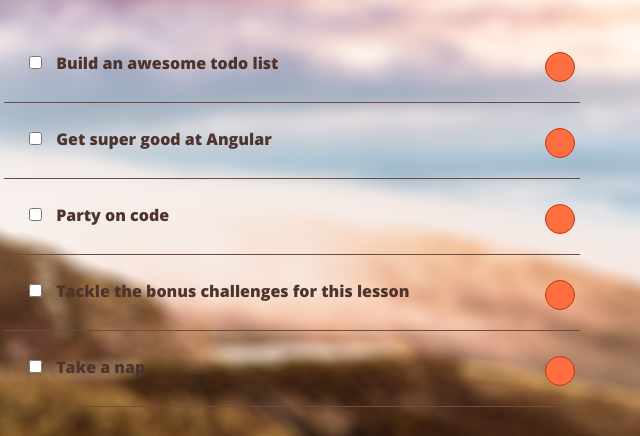
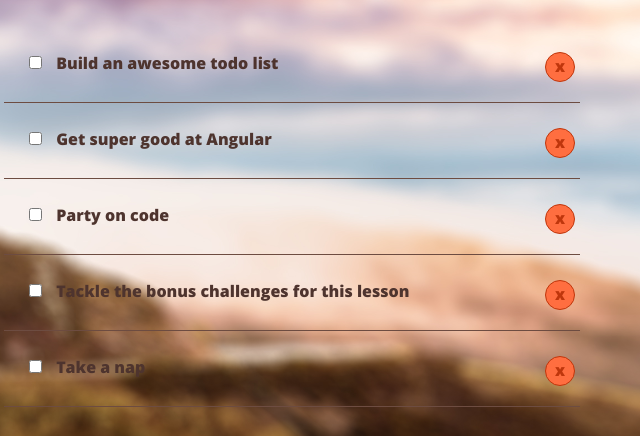
Before and after one commit to rushindrasinha/ToDo, a plain HTML site: page angular_todo-starter_code/index.html in a window 1280 px wide. Shown: the part 327-763 px from the top of the page, 348-988 px from the left. Drawn offline with nearby package versions, Linux system fonts and the light colour scheme.

Commit message:
Added missing 'x' from delete buttons

```diff
--- a/angular_todo-starter_code/index.html
+++ b/angular_todo-starter_code/index.html
@@ -42,7 +42,7 @@
 					<li ng-repeat='todo in todos.todoList'>
 					<!--{{$index + 1}})--><input class="checkbox" type="checkbox" ng-model="todo.done">
 					<span ng-class="{done: todo.done}" > {{todo.task}} </span>
-					<button class="btn btn-delete" ng-click="todos.delTodo($index)" ></button>
+					<button class="btn btn-delete" ng-click="todos.delTodo($index)" >x</button>
 					</li>
 				</ul>
 			</section>
```
Also changed, not shown: angular_todo-starter_code/js/TodosController.js (+19 -0 lines).
